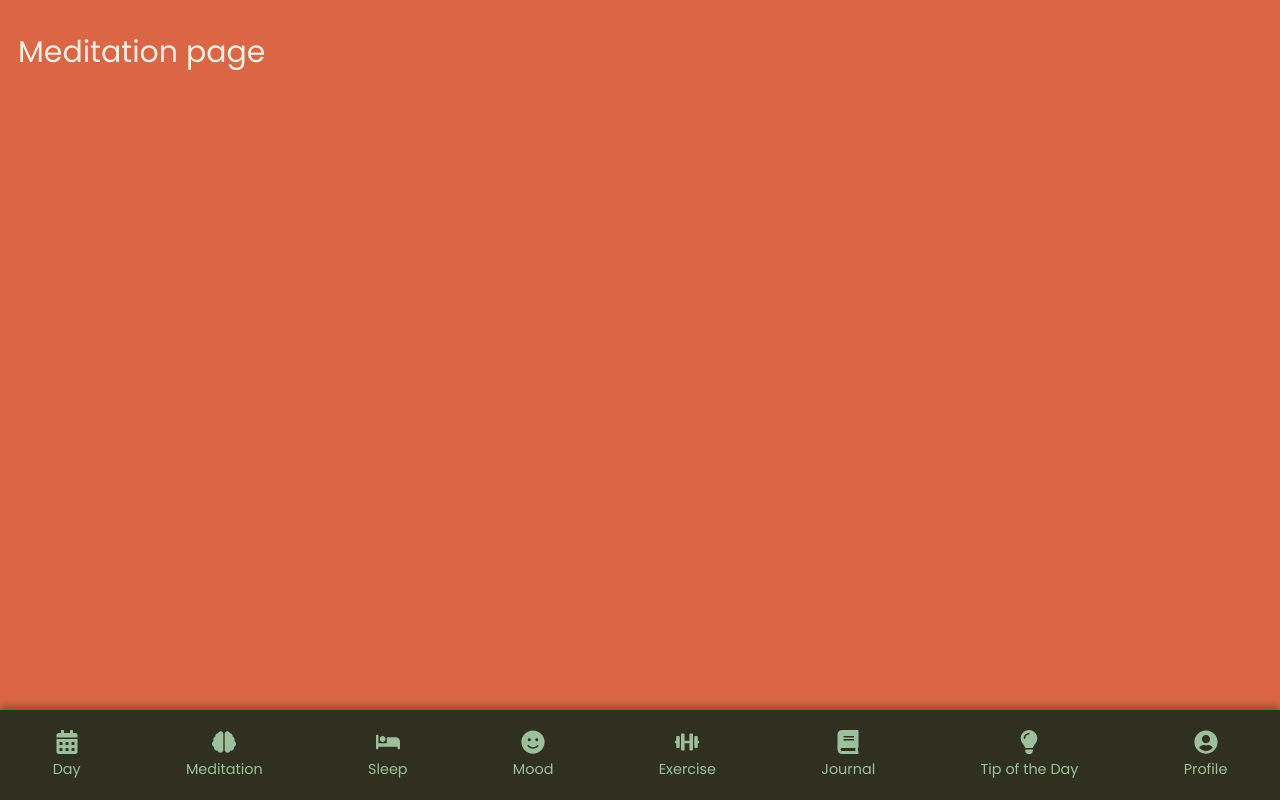
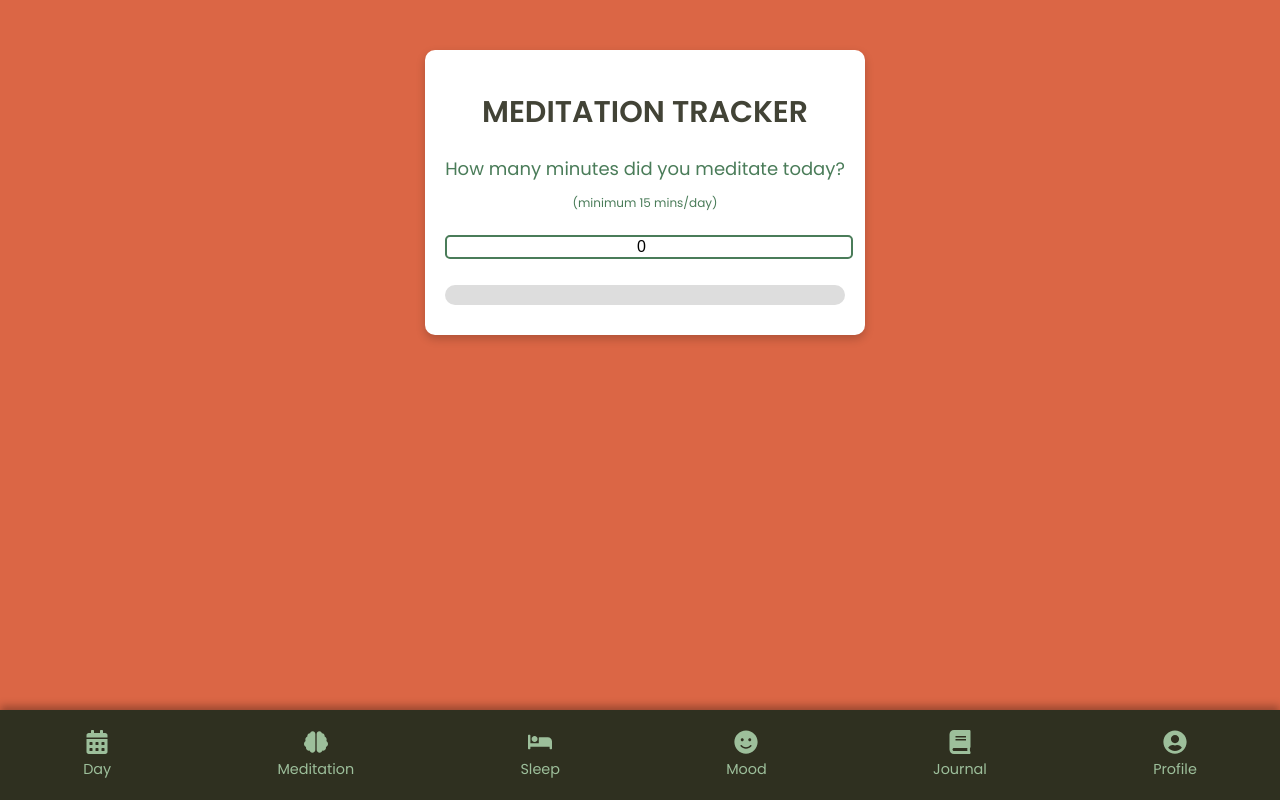
Before and after one commit to krithikadh/MINDFULNESS, a React (Vite) app in the folder mindfulness/: page /meditation in a window 1280 px wide. Built offline with nearby package versions, Linux system fonts and the light colour scheme.

Commit message:
Meditation and Sleep page designed and yet to add save button,updated navbar

```diff
--- a/mindfulness/src/App.jsx
+++ b/mindfulness/src/App.jsx
@@ -1,9 +1,7 @@
 import DateAndDay from './components/FunctionalComponents/DateAndDay';
-import Tip from './components/FunctionalComponents/Tip';
 import Meditation from './components/FunctionalComponents/Meditation';
 import Mood from './components/FunctionalComponents/Mood';
 import Sleep from './components/FunctionalComponents/Sleep';
-import Exercise from './components/FunctionalComponents/Exercise';
 import Journal from './components/FunctionalComponents/Journal';
 import Profile from './components/FunctionalComponents/Profile';
 import Navbar from './components/FunctionalComponents/Navbar';
@@ -16,11 +14,9 @@ function App() {
         <Navbar />
         <Routes>
           <Route path='/' element={<DateAndDay />} />
-          <Route path='/tip' element={<Tip />} />
           <Route path='/meditation' element={<Meditation />} />
           <Route path='/mood' element={<Mood />} />
           <Route path='/sleep' element={<Sleep />} />
-          <Route path='/exercise' element={<Exercise />} />
           <Route path='/journal' element={<Journal />} />
           <Route path='/profile' element={<Profile />} />
         </Routes>
--- a/mindfulness/src/components/FunctionalComponents/Exercise.jsx
+++ /dev/null
@@ -1,9 +0,0 @@
-import React from "react";
-
-function Exercise() {
-  return (
-      <p>Exercise page</p>
-  );
-}
-
-export default Exercise;
--- a/mindfulness/src/components/FunctionalComponents/Meditation.jsx
+++ b/mindfulness/src/components/FunctionalComponents/Meditation.jsx
@@ -1,9 +1,43 @@
-import React from "react";
+import React, { useState } from "react";
+import "../css/Meditation.css";
 
-function Meditation() {
+const Meditation = () => {
+  const [minutes, setMinutes] = useState(0);
+  const goal = 15;
+
+  const handleInputChange = (e) => {
+    let value = parseInt(e.target.value, 10);
+    if (isNaN(value) || value < 0) value = 0;
+    setMinutes(value);
+  };
+
+  const progress = Math.min((minutes / goal) * 100, 100);
+  const goalAchieved = minutes >= goal;
+
   return (
-      <p>Meditation page</p>
+    <div className="meditation-container">
+      <h1>MEDITATION TRACKER</h1>
+
+      <div className="input-section">
+        <label htmlFor="meditation-input">How many minutes did you meditate today?</label>
+        <p className="desc">(minimum 15 mins/day)</p>
+        <input
+          id="meditation-input"
+          type="number"
+          min="0"
+          value={minutes}
+          onChange={handleInputChange}
+          placeholder="Enter minutes"
+        />
+      </div>
+
+      <div className="progress-bar-container">
+        <div className="progress-bar" style={{ width: `${progress}%` }}></div>
+      </div>
+
+      {goalAchieved && <p className="congrats-text">Good! Surely you have a relaxed mind now.</p>}
+    </div>
   );
-}
+};
 
 export default Meditation;
--- a/mindfulness/src/components/FunctionalComponents/Navbar.jsx
+++ b/mindfulness/src/components/FunctionalComponents/Navbar.jsx
@@ -1,8 +1,6 @@
 import { Link } from "react-router-dom";
 import "../css/Navbar.css";
-import {
-  FaCalendarAlt, FaLightbulb, FaBrain, FaSmile, FaBed, FaDumbbell, FaBook, FaUserCircle
-} from "react-icons/fa";
+import { FaCalendarAlt, FaBrain, FaSmile, FaBed, FaBook, FaUserCircle } from "react-icons/fa";
 
 const Navbar = () => {
   return (
@@ -12,9 +10,7 @@ const Navbar = () => {
         <li><Link to="/meditation"><FaBrain className="icon" /><span>Meditation</span></Link></li>
         <li><Link to="/sleep"><FaBed className="icon" /><span>Sleep</span></Link></li>
         <li><Link to="/mood"><FaSmile className="icon" /><span>Mood</span></Link></li>
-        <li><Link to="/exercise"><FaDumbbell className="icon" /><span>Exercise</span></Link></li>
         <li><Link to="/journal"><FaBook className="icon" /><span>Journal</span></Link></li>
-        <li><Link to="/tip"><FaLightbulb className="icon" /><span>Tip of the Day</span></Link></li>
         <li><Link to="/profile"><FaUserCircle className="icon" /><span>Profile</span></Link></li>
       </ul>
     </nav>
--- a/mindfulness/src/components/FunctionalComponents/Sleep.jsx
+++ b/mindfulness/src/components/FunctionalComponents/Sleep.jsx
@@ -1,9 +1,43 @@
-import React from "react";
+import React, { useState } from "react";
+import "../css/Meditation.css";
 
-function Sleep() {
+const Sleep = () => {
+  const [sleepTime, setSleepTime] = useState(0);
+  const goal = 7;
+
+  const handleInputChange = (e) => {
+    let value = parseInt(e.target.value, 10);
+    if (isNaN(value) || value < 0) value = 0;
+    setSleepTime(value);
+  };
+
+  const progress = Math.min((sleepTime / goal) * 100, 100);
+  const goalAchieved = sleepTime >= goal;
+
   return (
-      <p>Sleep page</p>
+      <div className="meditation-container">
+        <h1>SLEEP TRACKER</h1>
+
+        <div className="input-section">
+          <label htmlFor="sleep-input">How many hours did you sleep today?</label>
+          <p className="desc">(minimum 7 hrs/day)</p>
+          <input
+            id="sleep-input"
+            type="number"
+            min="0"
+            value={sleepTime}
+            onChange={handleInputChange}
+            placeholder="Enter hours"
+          />
+        </div>
+
+        <div className="progress-bar-container">
+        <div className="progress-bar" style={{ width: `${progress}%` }}></div>
+      </div>
+
+      {goalAchieved && <p className="congrats-text">You had a healthy amount of sleep. Great!</p>}
+    </div>
   );
-}
+};
 
 export default Sleep;
--- a/mindfulness/src/components/FunctionalComponents/Tip.jsx
+++ /dev/null
@@ -1,9 +0,0 @@
-import React from "react";
-
-function Tip() {
-  return (
-      <p>Tip of the day page</p>
-  );
-}
-
-export default Tip;
--- a/mindfulness/src/components/css/DateAndDay.css
+++ b/mindfulness/src/components/css/DateAndDay.css
@@ -4,7 +4,6 @@
     align-items: center;
     justify-content: center;
     min-height: 85vh;
-
     color: white;
     text-align: center;
 }
@@ -13,7 +12,6 @@
     width: 260px;
     height: 260px;
     border-radius: 50%;
-
     display: flex;
     flex-direction: column;
     align-items: center;
--- /dev/null
+++ b/mindfulness/src/components/css/Meditation.css
@@ -0,0 +1,70 @@
+.meditation-container {
+    text-align: center;
+    max-width: 400px;
+    margin: 50px auto;
+    padding: 20px;
+    background-color: #fff;
+    border-radius: 10px;
+    box-shadow: 0px 4px 10px rgba(0, 0, 0, 0.2);
+}
+
+h1 {
+    font-size: 30px;
+    color: #424336;
+    margin-bottom: 20px;
+}
+
+.input-section {
+    margin-bottom: 20px;
+}
+
+label {
+    display: block;
+    font-size: 18px;
+    margin-bottom: 8px;
+    color: #4A7C59;
+}
+
+input {
+    width: 100%;
+    font-size: 16px;
+    border: 2px solid #4A7C59;
+    border-radius: 5px;
+    text-align: center;
+}
+
+.progress-bar-container {
+    width: 100%;
+    height: 20px;
+    background-color: #ddd;
+    border-radius: 10px;
+    overflow: hidden;
+    margin: 10px 0;
+}
+
+.progress-bar {
+    height: 100%;
+    background-color: #4A7C59;
+    transition: width 0.5s ease-in-out;
+}
+
+.goal-text {
+    font-size: 16px;
+    color: #4A7C59;
+    font-weight: bold;
+}
+
+.congrats-text {
+    font-size: 18px;
+    font-weight: bold;
+    color: #2E8B57;
+    margin-top: 15px;
+    animation: fadeIn 1s ease-in-out;
+}
+
+.desc{
+    display: block;
+    font-size: 12px;
+    margin-bottom: 8px;
+    color: #4A7C59;
+}
```
